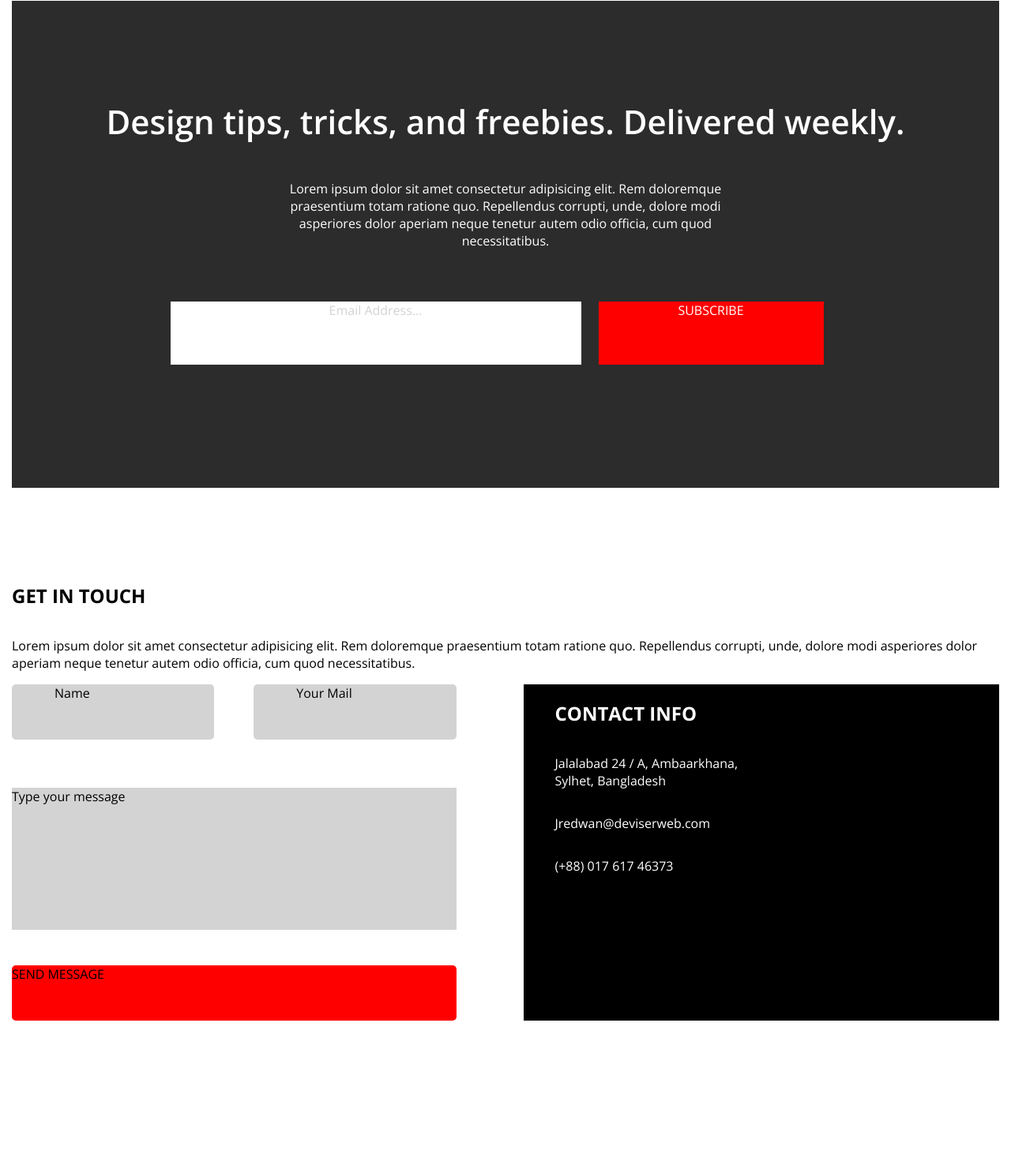
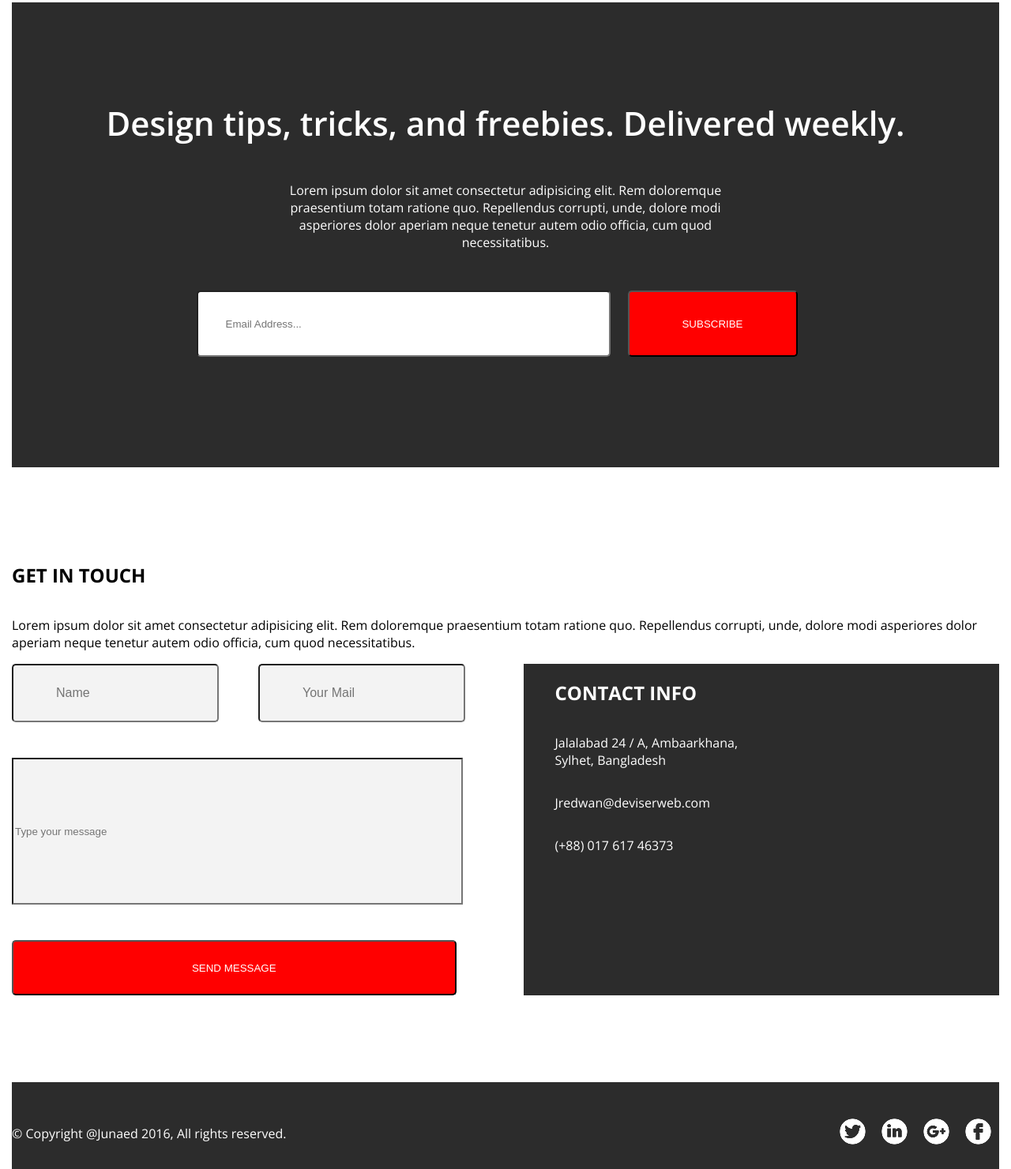
Before and after one commit to AlexKhaf/Module-A3-A3.10, a plain HTML site: page index.html in a window 1280 px wide. Shown: the part 3451-4932 px from the top of the page at 79% size. Before the commit the page ends 4854 px from the top, so only its background shows below. Drawn offline with nearby package versions, Linux system fonts and the light colour scheme.

Commit message:
Внесены формы ввода

```diff
--- a/css/style.css
+++ b/css/style.css
@@ -381,6 +381,10 @@ header {
 }
 .section4-2>div>ul:nth-of-type(1)>li>a {
 	text-decoration: none;
+	color: #000;
+	font-style: italic;
+	font-size: 18px;
+	font-weight: 400;
 }
 .section4-2>div>ul:nth-of-type(1)>li:hover {
 	text-decoration: underline;
@@ -472,19 +476,21 @@ header {
 .email-form {
 	display:flex;
 }
-.email-form>p:nth-of-type(1) {
+.email-form>input {
 	width: 450px;
 	height: 80px;
 	padding: 0 35px;
 	margin-right: 22px;
+	border-radius: 5px;
 	background-color: #FFF;
-	color: lightgrey;
+	color: black;
 }
-.email-form>p:nth-of-type(2) {
+.email-form>button {
 	width: 215px;
-	height: 80px;
+	height: 100spx;
 	padding: 0 35px;
 	margin-right: 22px;
+	border-radius: 5px;
 	background-color: red;
 	color: #FFF;
 }
@@ -515,15 +521,15 @@ header {
 	justify-content: space-between;
 /*	border: solid;*/
 }
-.section6-form-left>p:nth-of-type(1) {
+.section6-form-left>input {
 	width: 100%;
 	height: 180px;
 /*	padding: 35px 55px;*/
 	margin-bottom: 45px;
 /*	border: solid;*/
-	background-color: lightgrey;
+	background-color: #f3f3f3;
 }
-.section6-form-left>p:nth-of-type(2) {
+.section6-form-left>button {
 	width: 100%;
 	height: 70px;
 	margin: 0;
@@ -531,6 +537,7 @@ header {
 /*	margin-bottom: 45px;*/
 /*	border: solid;*/
 	background-color: red;
+	color: white;
 	border-radius: 5px;
 }
 .section6-name {
@@ -539,24 +546,24 @@ header {
 	justify-content: space-between;
 /*	border: solid;*/
 }
-.section6-name>p:nth-of-type(1) {
-	width:230px;
+.section6-name>input:nth-of-type(1) {
+	width:150px;
 	height:70px;
 	margin: 0;
 	font-size: 16px;
-	background-color: lightgrey;
+	background-color: #f3f3f3;
 	padding: 0 54px;
 	margin-bottom: 45px;
 	margin-right: 50px;
 	border-radius: 5px;
 /*	border: solid;*/
 }
-.section6-name>p:nth-of-type(2) {
-	width:230px;
+.section6-name>input:nth-of-type(2) {
+	width:150px;
 	height:70px;
 	margin: 0;
 	font-size: 16px;
-	background-color: lightgrey;
+	background-color: #f3f3f3;
 	padding: 0 54px;
 	margin-bottom: 45px;
 	border-radius: 5px;
@@ -566,12 +573,31 @@ header {
 	display: flex;
 	width: 45%;
 	flex-direction: column;
-	background-color: #000;
+	background-color: #2c2c2c;
 	color: #fff;
 	padding-left: 40px;
 /*	border: solid;*/
 }
-
+footer {
+	max-width: 1250px;
+	height: 90px;
+	margin: 0 auto;
+	padding-top: 20px;
+	display: flex;
+	justify-content: space-between;
+	align-items: center;
+	background-color: #2c2c2c;
+	color: white;
+	list-style: none;
+}
+footer>ul {
+	display: flex;
+	flex-direction:row;
+}
+footer>ul>li {
+	list-style: none;
+	padding: 0 10px;
+}
 @media screen and (max-width: 1100px) {
 	.data-wrapper {
 		flex-wrap: wrap;
@@ -597,7 +623,23 @@ header {
 		width: 99%;
 	}
 	.section3-3 img {
-	width: 48%;
-	object-fit: cover;
+		width: 48%;
+		object-fit: cover;
+	}
+	.email-form {
+		flex-wrap: wrap;
+	}
+	.section6-form {
+		flex-wrap: wrap;
+	}
+	.section6-form-left {
+		width: 99%;
+	}
+	.section6-form-right {
+		width: 99%;
+		margin-top: 30px;
+	}
+	footer>ul {
+	flex-wrap: wrap;
 	}
 }
--- a/index.html
+++ b/index.html
@@ -139,10 +139,10 @@
 			<div class="section5-wrapper">
 				<h2>Design tips, tricks, and freebies. Delivered weekly.</h2>
 				<p>Lorem ipsum dolor sit amet consectetur adipisicing elit. Rem doloremque praesentium totam ratione quo. Repellendus corrupti, unde, dolore modi asperiores dolor aperiam neque tenetur autem odio officia, cum quod necessitatibus.</p>
-				<div class="email-form">
-					<p>Email Address...</p>
-					<p>SUBSCRIBE</p>
-				</div>
+				<form class="email-form" action="" method="GET">
+					<input type="email" name="emailReq" required placeholder="Email Address...">
+					<button type="submit">SUBSCRIBE</button>
+				</form>
 			</div>
 		</section>
 		<section> <!-- Section 6 -->
@@ -150,14 +150,18 @@
 				<h2>GET IN TOUCH</h2>
 				<p>Lorem ipsum dolor sit amet consectetur adipisicing elit. Rem doloremque praesentium totam ratione quo. Repellendus corrupti, unde, dolore modi asperiores dolor aperiam neque tenetur autem odio officia, cum quod necessitatibus.</p>
 				<div class="section6-form">
-					<div class="section6-form-left">
+					<form class="section6-form-left" action="" method="GET">
 						<div class="section6-name">
-							<p>Name</p>
-							<p>Your Mail</p>
+							<!-- <p>Name</p> -->
+							<input type="text" name="name"required placeholder="Name">
+							<!-- <p>Your Mail</p> -->
+							<input type="email" name="email"required placeholder="Your Mail">
 						</div>
-						<p>Type your message</p>
-						<p>SEND MESSAGE</p>
-					</div>
+						<!-- <p>Type your message</p> -->
+						<input type="text" name="message"required placeholder="Type your message">
+						<!-- <p>SEND MESSAGE</p> -->
+						<button type="submit">SEND MESSAGE</button>
+					</form>
 					<div class="section6-form-right">
 						<h2>CONTACT INFO</h2>
 						<p>Jalalabad 24 / A, Ambaarkhana,<br> Sylhet, Bangladesh</p>
@@ -169,7 +173,15 @@
 			</div>
 		</section>
 	</main>
-	<footer></footer>
+	<footer>
+		<p>&#169; Copyright &#64;Junaed 2016, All rights reserved.</p>
+		<ul>
+			<li><a href=""><img src="images/Twitter.png" alt=""></a></li>
+			<li><a href=""><img src="images/LinkedIn.png" alt=""></a></li>
+			<li><a href=""><img src="images/Google.png" alt=""></a></li>
+			<li><a href=""><img src="images/Facebook.png" alt=""></a></li>
+		</ul>
+	</footer>
 
 </body>
 </html>
```
Also changed, not shown: images/Facebook.png (renamed from images/Facebook_Rounded_Solid.png), images/Google.png (renamed from images/Google_Rounded_Solid.png), images/LinkedIn.png (renamed from images/LinkedIn_Rounded_Solid.png), images/Twitter.png (renamed from images/Twitter_Rounded_Solid.png).
